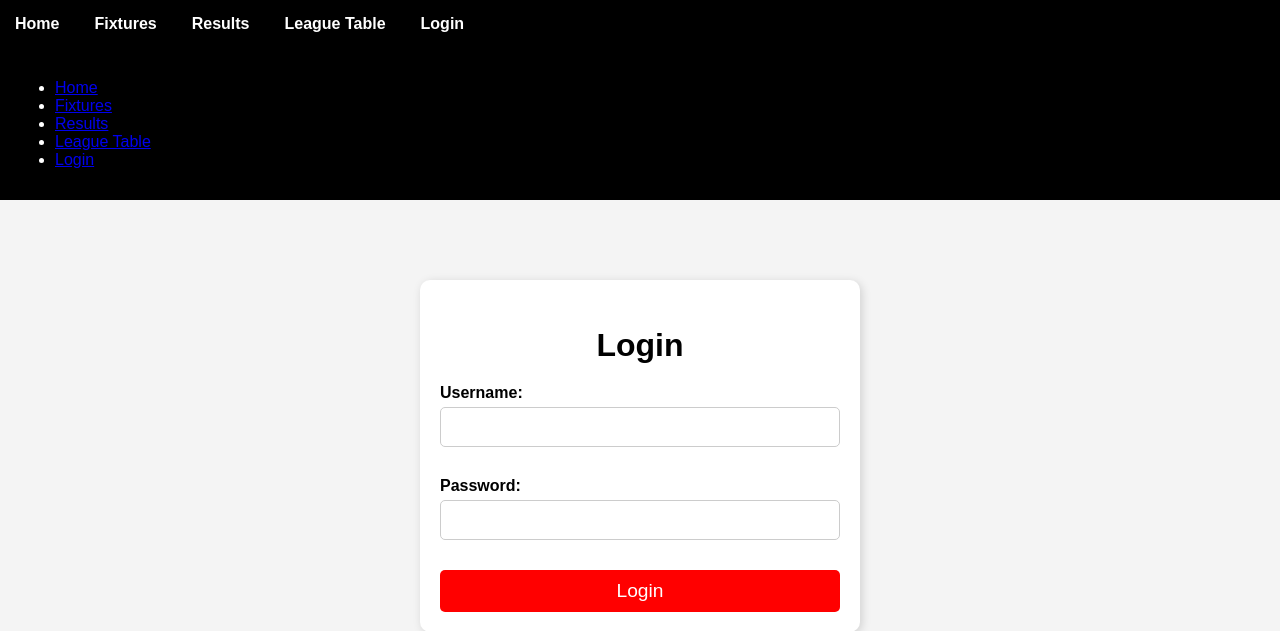
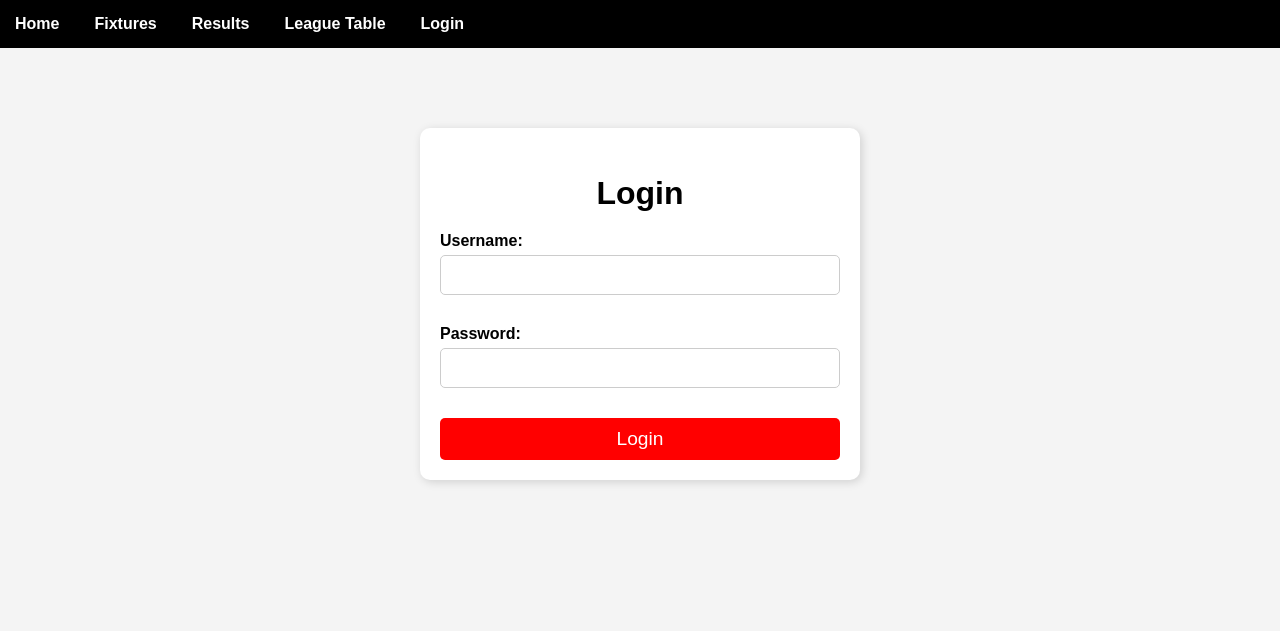
Before and after one commit to JLG-96/project4_cpd_site, a Django app: template cpd_site/team/templates/registration/login.html in a window 1280 px wide. Shown: the top 631 px of the page. Run offline with Django 5.2, Linux system fonts and the light colour scheme; the template is opened without the code that fills it, so the values that code supplies are empty, except form fields; form fields are guessed from the names that the template uses.

Commit message:
removed duplicate nav on login page

```diff
--- a/cpd_site/team/templates/registration/login.html
+++ b/cpd_site/team/templates/registration/login.html
@@ -1,30 +1,6 @@
 {% extends "team/base.html" %}
 
 {% block content %}
-<nav class="standard-nav">
-    <ul>
-        <li><a href="{% url 'home' %}">Home</a></li>
-        <li><a href="{% url 'fixtures' %}">Fixtures</a></li>
-        <li><a href="{% url 'results' %}">Results</a></li>
-        <li><a href="{% url 'league_table' %}">League Table</a></li>
-        {% if request.user.is_authenticated %}
-            {% if request.user.profile.role == "manager" %}
-                <li><a href="{% url 'manager_dashboard' %}">Manager Dashboard</a></li>
-            {% elif request.user.profile.role == "player" %}
-                <li><a href="{% url 'player_dashboard' %}">Player Dashboard</a></li>
-            {% endif %}
-            <li>
-                <form action="{% url 'logout' %}" method="post">
-                    {% csrf_token %}
-                    <button type="submit">Logout</button>
-                </form>
-            </li>
-        {% else %}
-            <li><a href="{% url 'login' %}">Login</a></li>
-        {% endif %}
-    </ul>
-</nav>
-
 <!-- Login Form Container -->
 <div class="login-container">
     <h2>Login</h2>
```
Also changed, not shown: cpd_site/db.sqlite3.
